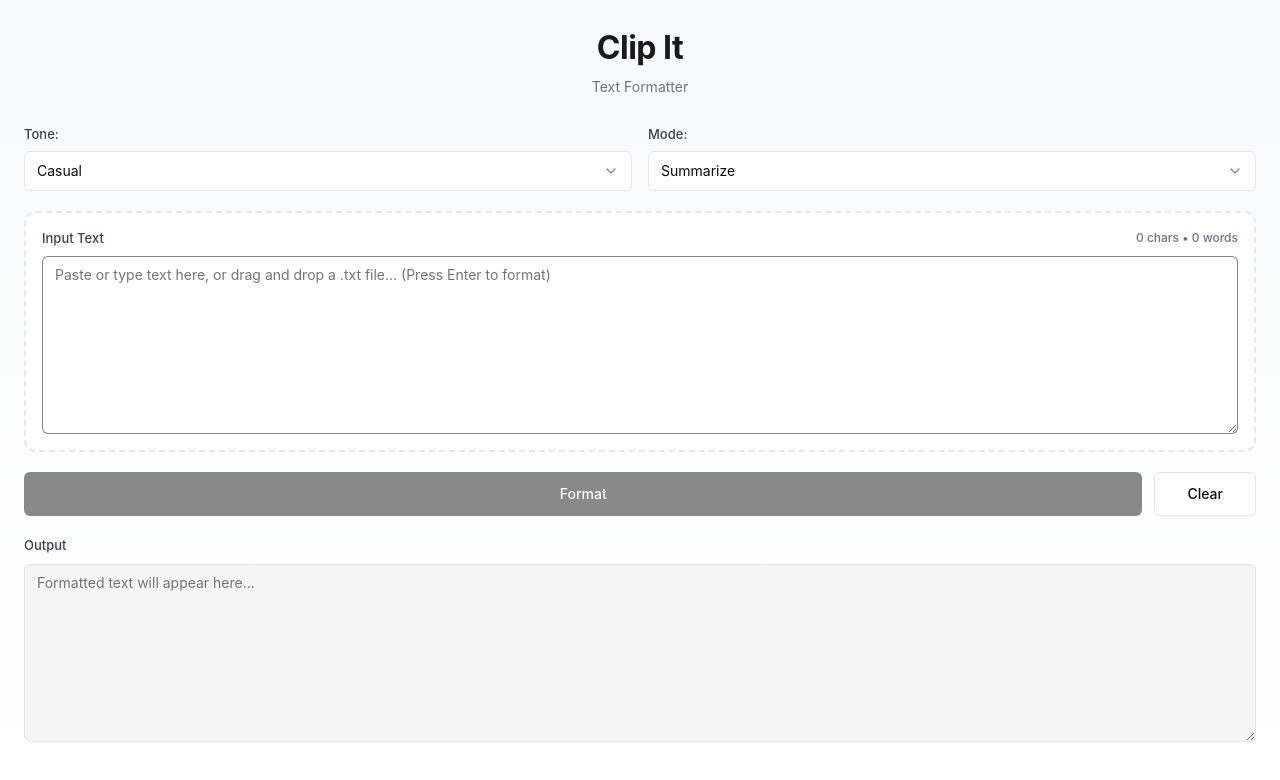
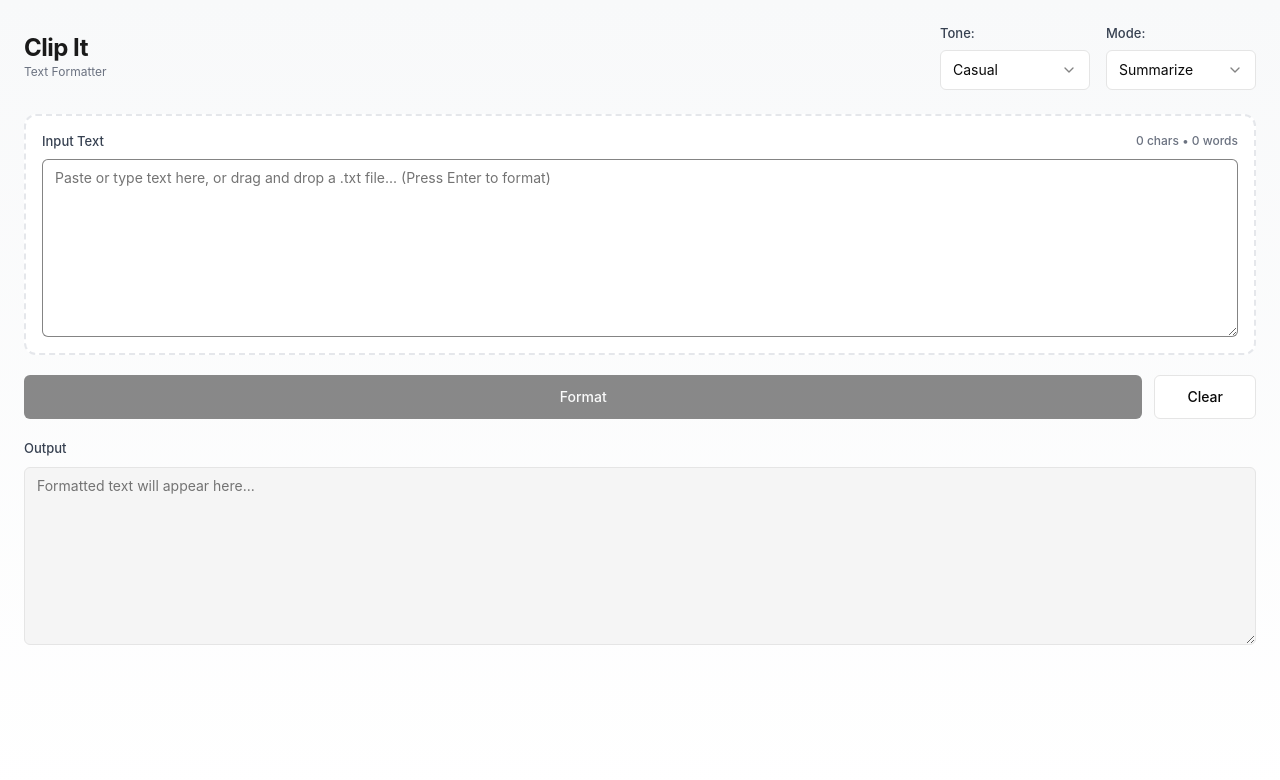
Before and after one commit to JoshMDiaz/clip-it, a React (Vite) app: page / in a window 1280 px wide. Shown: the top 780 px of the page. Built offline with nearby package versions, Linux system fonts and the light colour scheme.

Commit message:
Update styles and element placement

```diff
--- a/src/App.css
+++ b/src/App.css
@@ -18,22 +18,31 @@
 }
 
 .header {
-  text-align: center;
-  margin-bottom: 8px;
+  display: flex;
+  justify-content: space-between;
+  align-items: center;
+  margin-bottom: 4px;
+}
+
+.header-left {
+  display: flex;
+  flex-direction: column;
 }
 
 .header h1 {
-  font-size: 32px;
+  font-size: 24px;
   font-weight: 700;
   color: #1a1a1a;
-  margin-bottom: 4px;
+  margin-bottom: 2px;
   letter-spacing: -0.5px;
+  line-height: 1.2;
 }
 
 .subtitle {
-  font-size: 14px;
+  font-size: 12px;
   color: #6b7280;
   font-weight: 400;
+  line-height: 1.2;
 }
 
 .controls {
--- a/src/App.jsx
+++ b/src/App.jsx
@@ -161,12 +161,12 @@ function App() {
 
   return (
     <div className="app">
-      <div className="container">
+      <div className="container max-w-full">
         <header className="header">
+          <div className="header-left">
             <h1>Clip It</h1>
             <p className="subtitle">Text Formatter</p>
-        </header>
-
+          </div>
           <div className="controls">
             <div className="control-group">
               <label htmlFor="tone">Tone:</label>
@@ -197,6 +197,7 @@ function App() {
               </Select>
             </div>
           </div>
+        </header>
 
         <div
           className={`input-area ${isDragging ? 'dragging' : ''}`}
```
Lines whose indentation alone changed are shown as unchanged.
